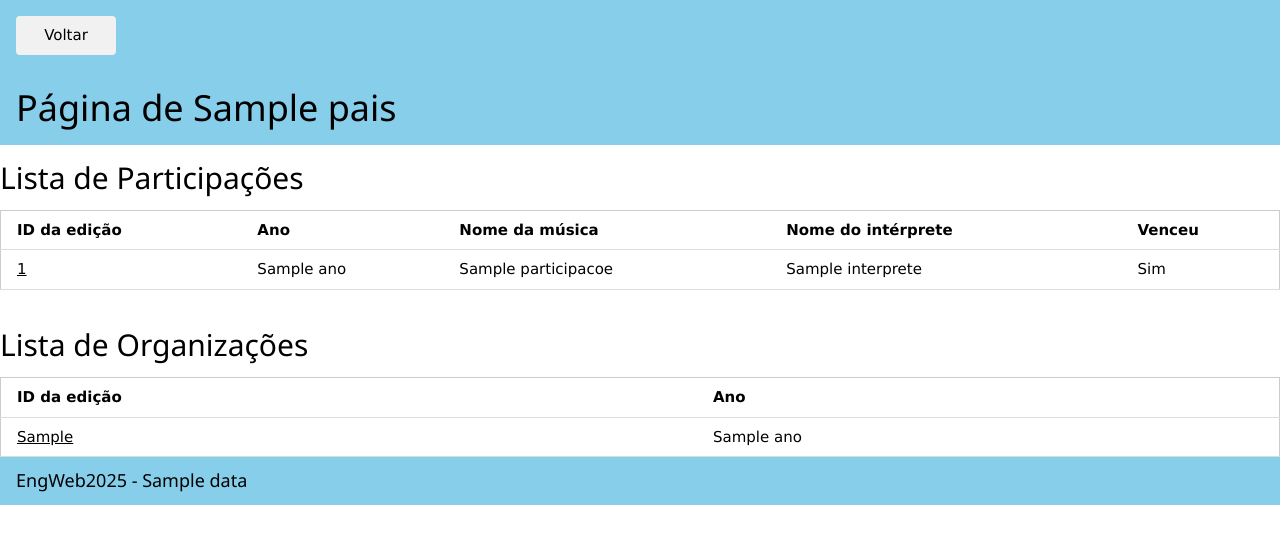
After one commit to bia104170/ENGWEB2025-NORMAL, a Node server app: template ex2/views/paisPage.pug in a window 1280 px wide. The commit adds this page. Shown: the top 544 px of the page. Run offline with Node 20, Linux system fonts and the light colour scheme; the template is opened without the code that fills it: most values are stand-ins (such as "Sample title", 1, 10 or a date in 2020).

Commit message:
Exercício completo

```diff
--- a/ex1/controllers/edicao.js
+++ b/ex1/controllers/edicao.js
@@ -2,7 +2,7 @@ var Edicao = require('../models/edicao');
 
 
 module.exports.getAllEdicoes = () => {
-    return Edicao.find({}, { anoEdicao: 1, organizacao: 1, vencedor: 1, _id: 1 }).exec()
+    return Edicao.find({}, { anoEdicao: 1, organizacao: 1, vencedor: 1, _id: 1, musicas: 1 }).exec()
 }
 
 
--- a/ex1/routes/edicoes.js
+++ b/ex1/routes/edicoes.js
@@ -39,6 +39,7 @@ router.get('/edicoes/:id', function(req, res) {
     }
   });
 
+
   // GET /interpretes
   router.get('/interpretes', function(req, res) {
     Edicao.getInterpretes()
--- a/ex2/views/edicaoList.pug
+++ b/ex2/views/edicaoList.pug
@@ -3,7 +3,7 @@ extends layout
 
 block content
   .w3-card-4
-    header.w3-container.w3-blue-grey
+    header.w3-container.w3-light-blue
       h1 Lista de Edições
       h3 Todas as edições oficiais da Eurovisão
 
@@ -21,6 +21,6 @@ block content
             a(href=`/${edicao._id}`) #{edicao._id}
           td #{edicao.anoEdicao}
           td
-            a(href=`/paises?papel=org&pais=${encodeURIComponent(edicao.organizacao)}`) #{edicao.organizacao}
+            a(href=`/paises/${edicao.organizacao}`) #{edicao.organizacao}
           td
-            a(href=`/paises?papel=venc&pais=${encodeURIComponent(edicao.vencedor)}`) #{edicao.vencedor}
+            a(href=`/paises/${edicao.vencedor}`) #{edicao.vencedor}
--- a/ex2/views/edicaoPage.pug
+++ b/ex2/views/edicaoPage.pug
@@ -2,7 +2,7 @@ extends layout
 
 block content
     .w3-card-4
-        header.w3-container.w3-blue-gray
+        header.w3-container.w3-light-blue
             a(href='/' class="w3-button w3-light-grey w3-round w3-margin-top w3-margin-bottom" style="width:100px") Voltar
             .w3-margin-left
             h1 Detalhes da Edição #{edicao._id}
--- a/ex2/views/layout.pug
+++ b/ex2/views/layout.pug
@@ -10,5 +10,5 @@ html
   body
     block content
 
-  footer.w3-container.w3-blue-grey
+  footer.w3-container.w3-light-blue
     h5 EngWeb2025 - #{data}
--- /dev/null
+++ b/ex2/views/paisPage.pug
@@ -0,0 +1,40 @@
+extends layout
+
+block content
+    .w3-card-4
+        header.w3-container.w3-light-blue
+            a(href='/' class="w3-button w3-light-grey w3-round w3-margin-top w3-margin-bottom " style="width:100px") Voltar
+            .w3-margin-left
+            h1 Página de #{pais}
+
+        h2 Lista de Participações
+        table.w3-table-all
+            thead
+                tr
+                    th ID da edição
+                    th Ano
+                    th Nome da música
+                    th Nome do intérprete
+                    th Venceu
+            tbody
+                    each participacao in participacoes
+                        tr
+                            td
+                                a(href=`/${participacao.edicaoId}`) #{participacao.edicaoId}
+                            td #{participacao.ano}
+                            td #{participacao.titulo}
+                            td #{participacao.interprete}
+                            td #{participacao.venceu ? 'Sim' : 'Não'}
+        br
+        h2 Lista de Organizações
+        table.w3-table-all
+            thead
+                tr
+                    th ID da edição
+                    th Ano
+            tbody
+                    each org in organizacoes
+                        tr
+                            td
+                                a(href=`/${org.idEdicao}`) #{org.idEdicao}
+                            td #{org.ano}
```
Also changed, not shown: ex2/routes/index.js (+56 -0 lines).
